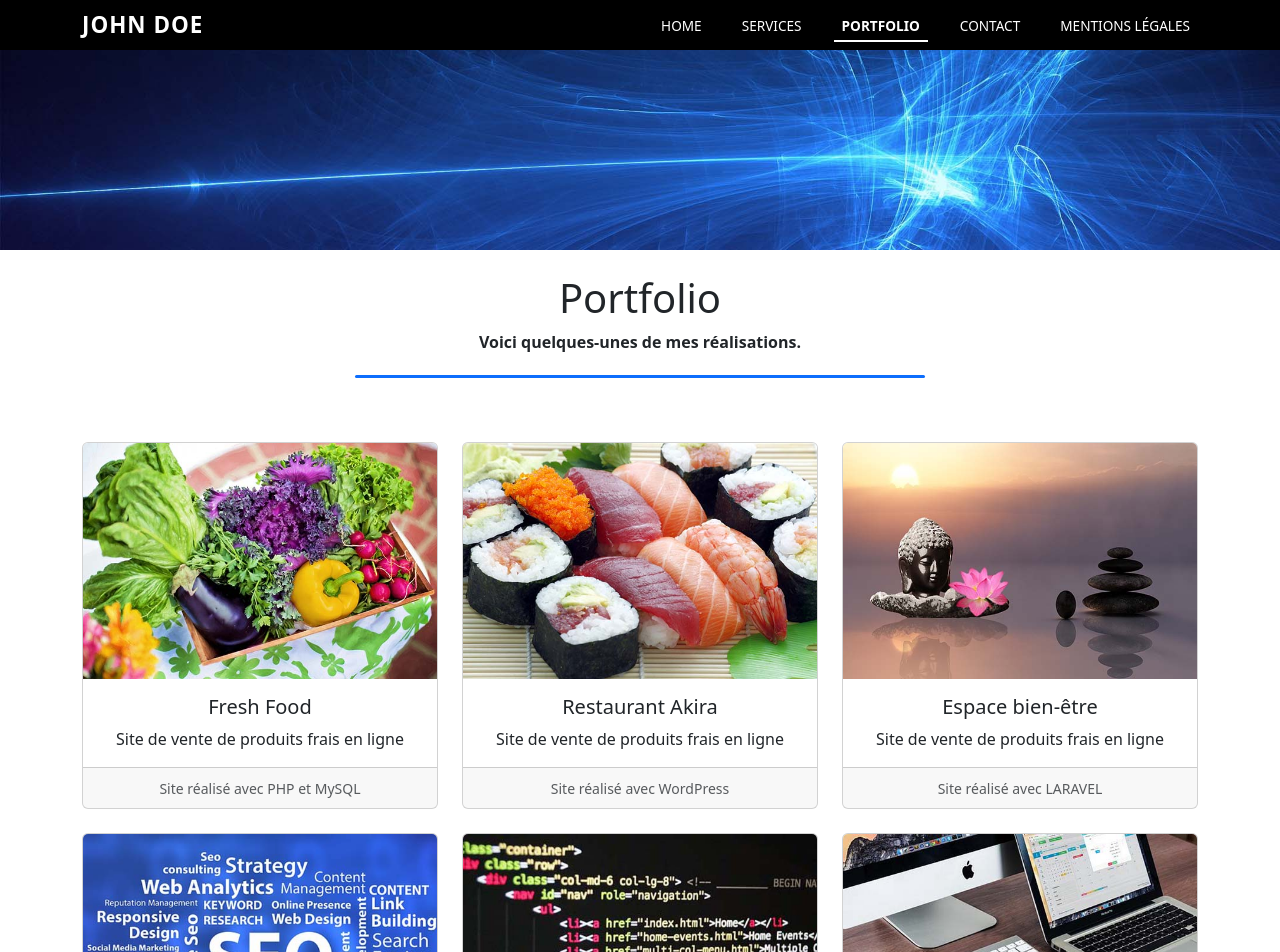
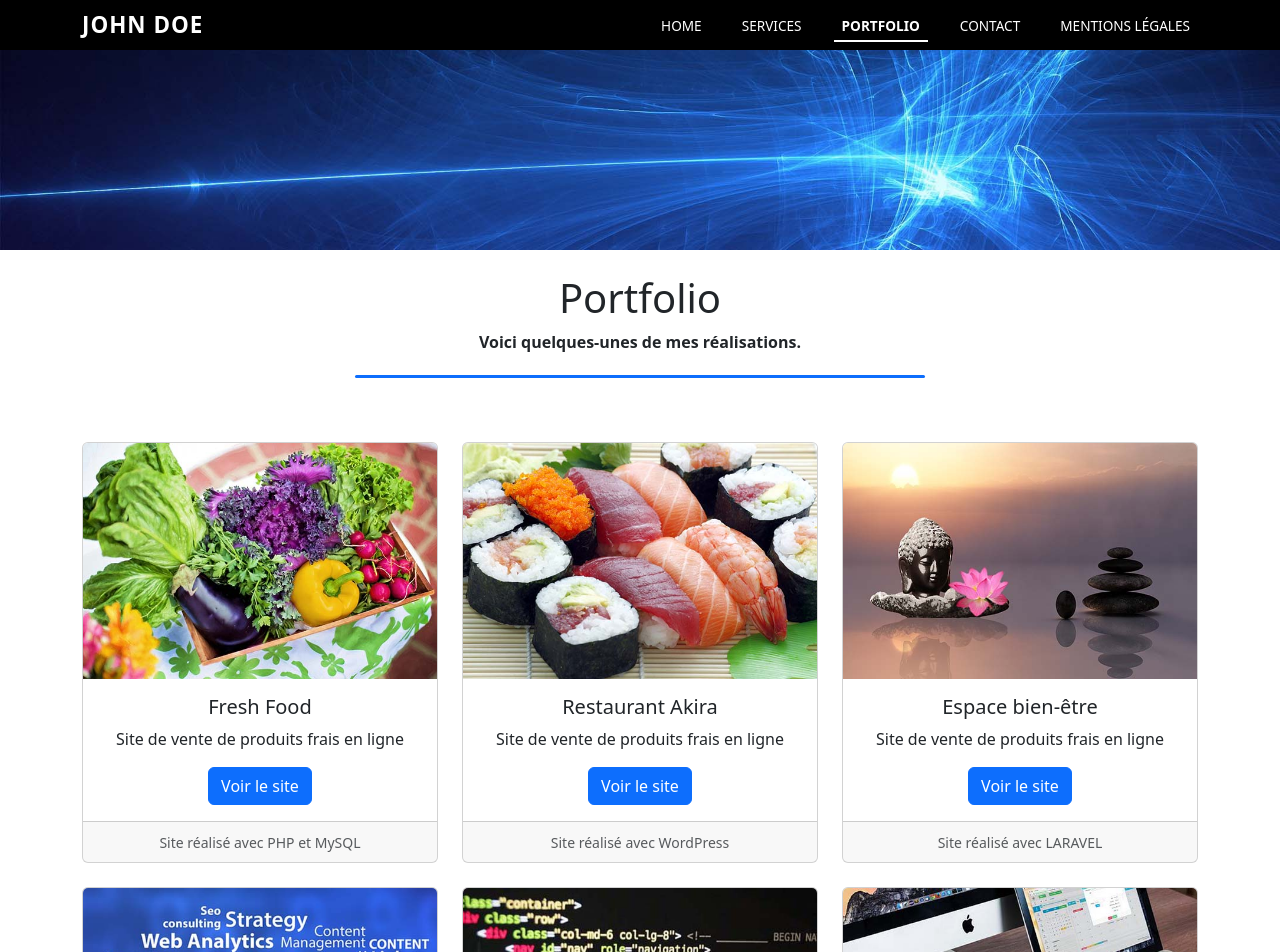
Before and after one commit to Khallas111/portfolioJonhDoe, a React (Create React App) app: page /achievements in a window 1280 px wide. Shown: the top 952 px of the page. Built offline with nearby package versions, Linux system fonts and the light colour scheme.

Commit message:
Boutons Portfolio
Ajout des boutons

```diff
--- /dev/null
+++ b/src/Components/tools/BoutonsPortfolio.js
@@ -0,0 +1,13 @@
+import Button from "react-bootstrap/Button";
+
+function VoirSite() {
+  return (
+    <div className="btn-portfolio-wrapper">
+      <Button variant="primary" className="btn-portfolio">
+        Voir le site
+      </Button>
+    </div>
+  );
+}
+
+export default VoirSite;
--- a/src/Components/tools/cards/CardsForPortfolio.js
+++ b/src/Components/tools/cards/CardsForPortfolio.js
@@ -1,4 +1,5 @@
 import { Row, Col, Card } from "react-bootstrap";
+import BoutonsPortfolio from "../BoutonsPortfolio";
 
 const CardsForPortfolio = ({ cards, cols = 3 }) => {
   const colSize = Math.floor(12 / cols);
@@ -11,8 +12,9 @@ const CardsForPortfolio = ({ cards, cols = 3 }) => {
             <Card.Body className="d-flex flex-column">
               <Card.Title>{card.title}</Card.Title>
               <Card.Text className="flex-grow-1">{card.text}</Card.Text>
+              <BoutonsPortfolio />
             </Card.Body>
-            <Card.Footer>
+            <Card.Footer className="px-0">
               <small className="text-muted">{card.footer}</small>
             </Card.Footer>
           </Card>
```
